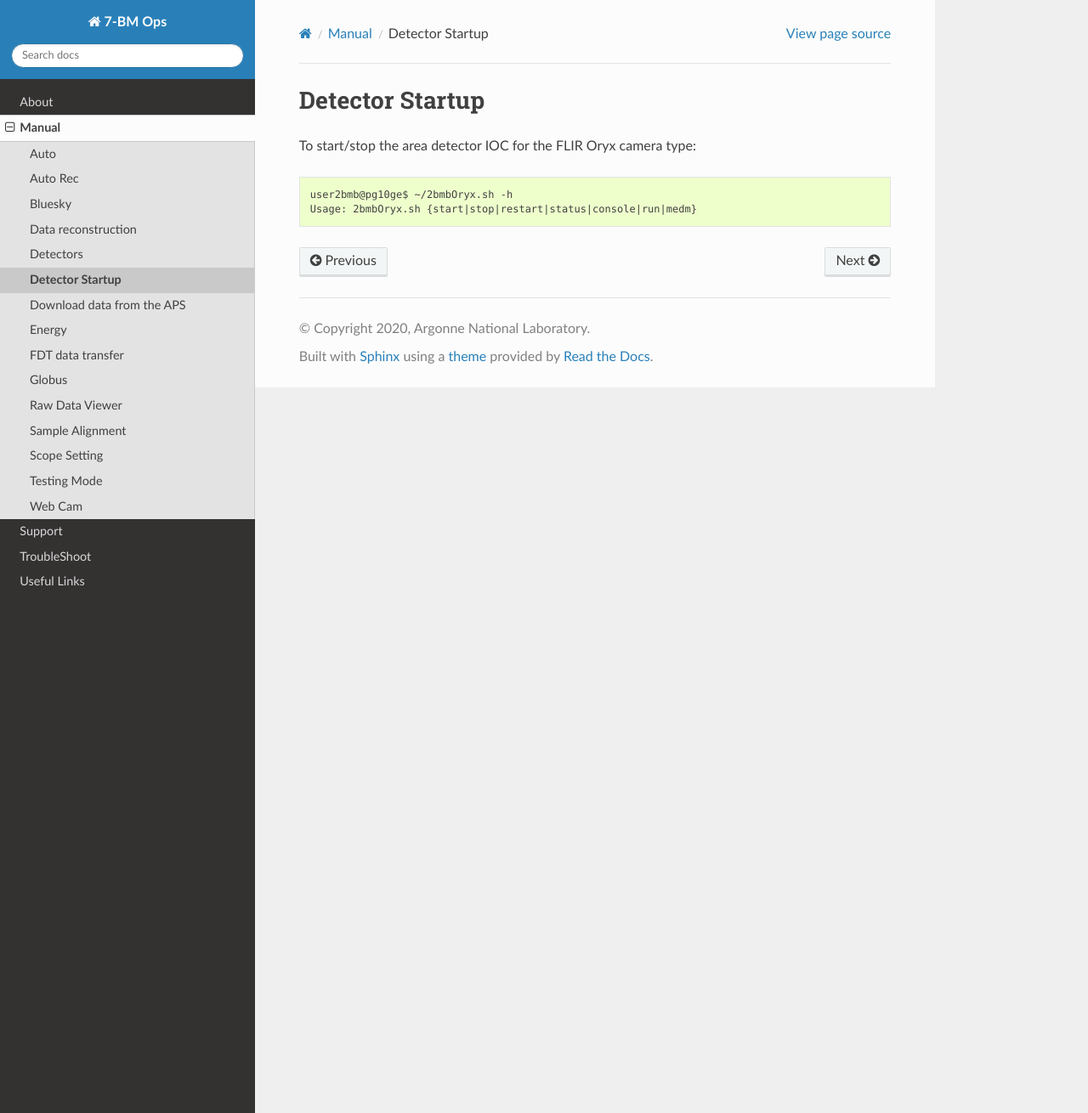
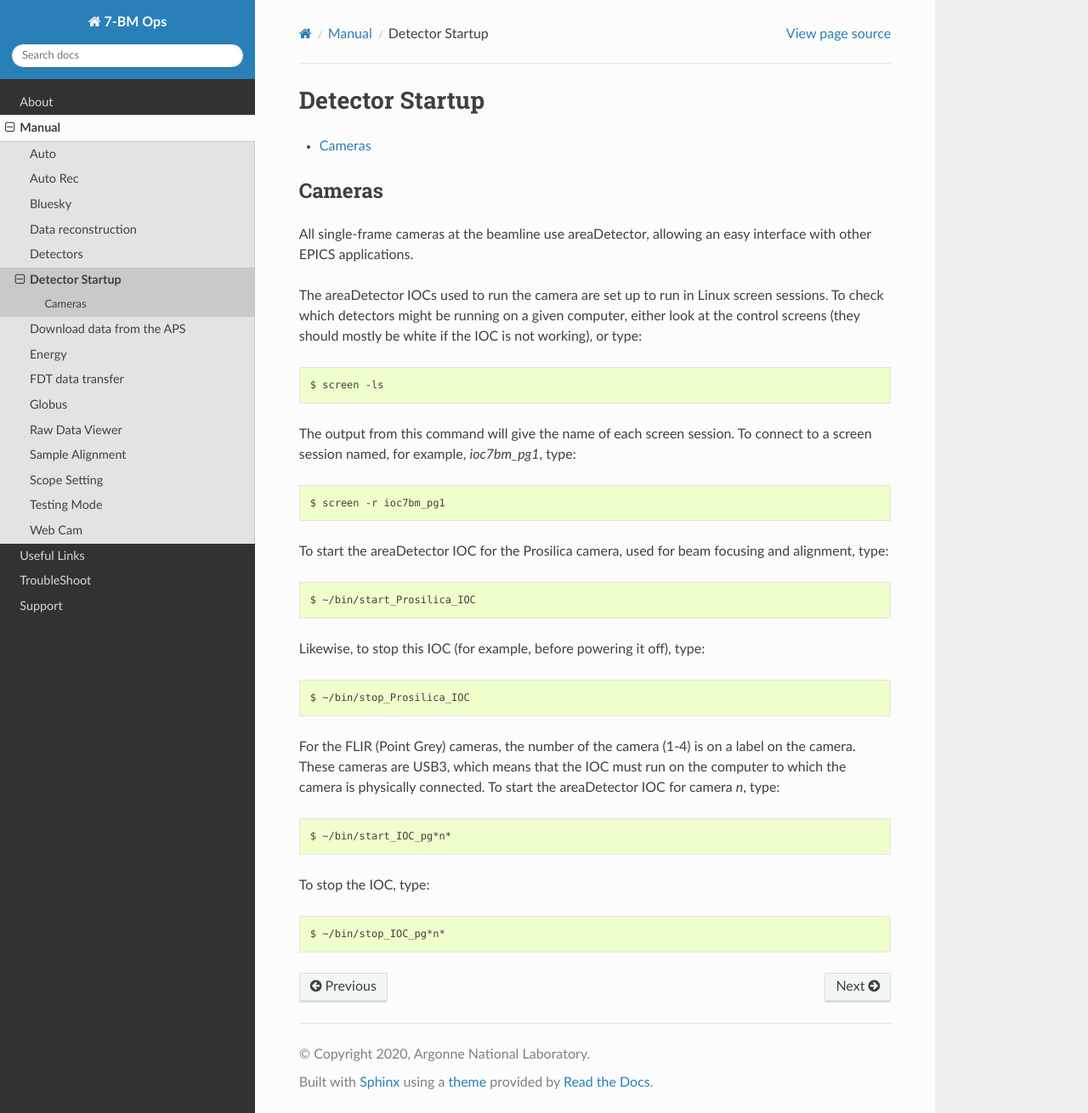
Before and after one commit to xray-imaging/7bm-docs, a Sphinx documentation site: the page built from docs/source/manual/item_006.rst, in a window 1280 px wide and 1310 px high. Shown: the whole window at 85% size. Built offline with Sphinx 7.4.7 and the Read the Docs theme 2.0.0, drawn with Linux system fonts in a browser that asks for light colours.

Commit message:
Include 7-BM relevant information on cameras.

```diff
--- a/docs/source/links.rst
+++ b/docs/source/links.rst
@@ -1,5 +1,5 @@
 ===============
-Support
+Useful Links
 ===============
 
 `7-BM page on APS website <https://aps.anl.gov/Sector-7/7-BM>`_.
--- a/docs/source/manual/item_006.rst
+++ b/docs/source/manual/item_006.rst
@@ -3,8 +3,36 @@ Detector Startup
 
 .. contents::
    :local:
+Cameras
+-------------
 
-To start/stop the area detector IOC for the FLIR Oryx camera type::
+All single-frame cameras at the beamline use areaDetector, allowing an easy interface with other EPICS applications.
 
-    user2bmb@pg10ge$ ~/2bmbOryx.sh -h
-    Usage: 2bmbOryx.sh {start|stop|restart|status|console|run|medm}
+The areaDetector IOCs used to run the camera are set up to run in Linux screen sessions.  To check which detectors might
+be running on a given computer, either look at the control screens (they should mostly be white if the IOC
+is not working), or type::
+
+    $ screen -ls
+
+The output from this command will give the name of each screen session.  To connect to a screen session named,
+for example, *ioc7bm_pg1*, type::
+
+    $ screen -r ioc7bm_pg1
+
+To start the areaDetector IOC for the Prosilica camera, used for beam focusing and alignment, type::
+
+    $ ~/bin/start_Prosilica_IOC
+
+Likewise, to stop this IOC (for example, before powering it off), type::
+
+    $ ~/bin/stop_Prosilica_IOC
+
+For the FLIR (Point Grey) cameras, the number of the camera (1-4) is on a label on the camera.  These cameras are
+USB3, which means that the IOC must run on the computer to which the camera is physically connected.
+To start the areaDetector IOC for camera *n*, type::
+
+    $ ~/bin/start_IOC_pg*n*
+
+To stop the IOC, type::
+
+    $ ~/bin/stop_IOC_pg*n*
--- a/docs/source/support.rst
+++ b/docs/source/support.rst
@@ -1,6 +1,9 @@
 ===============
-Useful Links
+Support
 ===============
+
+Call the floor coordinator: either call 2-0101 and leave the beamline phone extension or use
+this `link <http://www.aps.anl.gov/Accelerator_Systems_Division/Accelerator_Operations_Physics/Internal/Reference/Test/index.php>`_
 
 `7-BM page on APS website <https://aps.anl.gov/Sector-7/7-BM>`_.
 
```
